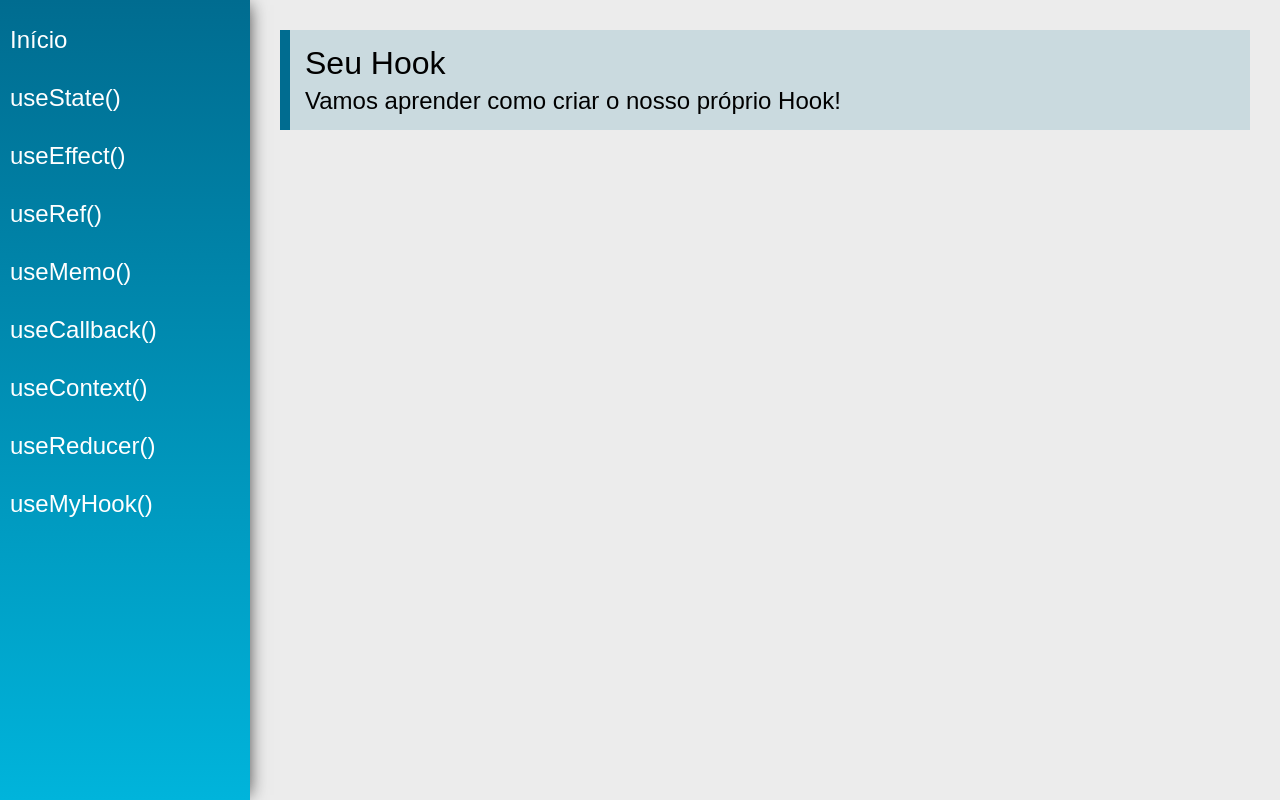
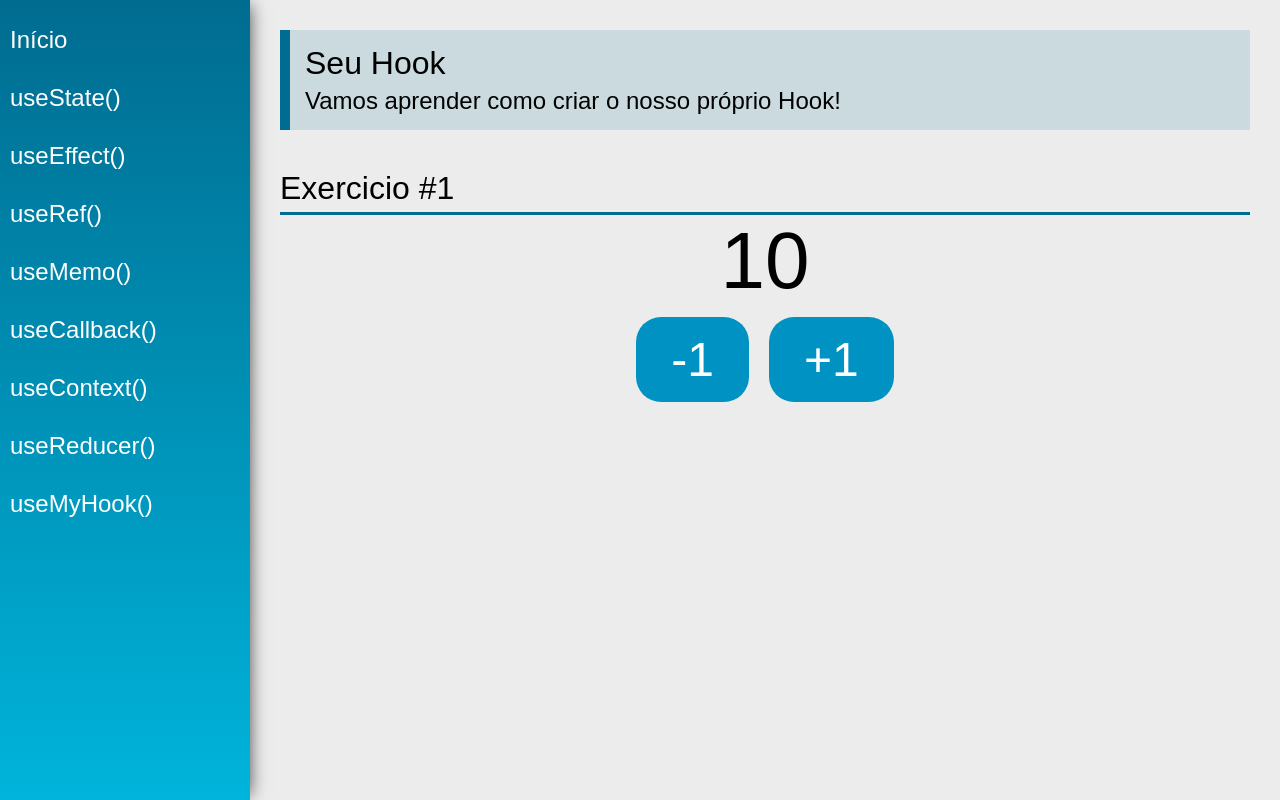
Before and after one commit to alesilva/hooks-react, a React (Create React App) app: page /useCustom in a window 1280 px wide. Built offline with nearby package versions, Linux system fonts and the light colour scheme.

Commit message:
Aula Custom Hook #1

```diff
--- /dev/null
+++ b/src/hooks/useCounter.js
@@ -0,0 +1,15 @@
+import { useState } from 'react'
+
+export const useCounter = (initialValue = 100) => {
+    const [count, setCount] = useState(initialValue)
+
+    function inc() {
+        setCount(count + 1)
+    }
+
+    function dec() {
+        setCount(count - 1)
+    }
+
+    return [count, inc, dec]
+}
--- a/src/views/examples/UseCustom.jsx
+++ b/src/views/examples/UseCustom.jsx
@@ -1,13 +1,28 @@
 import React from 'react'
 import PageTitle from '../../components/layout/PageTitle'
+import SectionTitle from '../../components/layout/SectionTitle'
+import { useCounter } from '../../hooks/useCounter'
 
 const UseRef = (props) => {
+
+    const [count, inc, dec] = useCounter(10)
     return (
         <div className="UseCustom">
             <PageTitle
                 title="Seu Hook"
                 subtitle="Vamos aprender como criar o nosso próprio Hook!"
             />
+            <SectionTitle title="Exercicio #1"/>
+            <div className="center">
+                <span className="text">{count}</span>
+                <div>
+                    <button className="btn"
+                        onClick={() => dec()}>-1</button>
+                    <button className="btn"
+                        onClick={() => inc()}>+1</button>
+                </div>
+            </div>
+
         </div>
     )
 }
```
